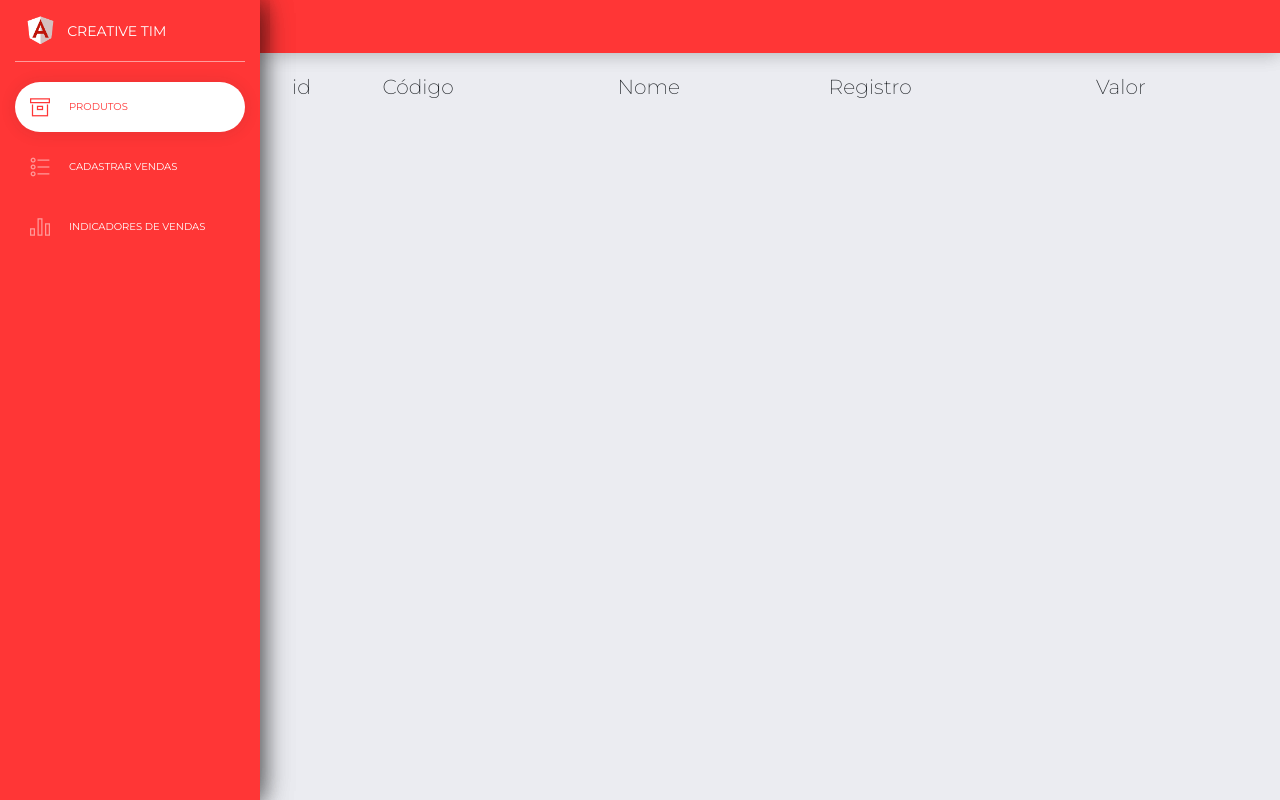
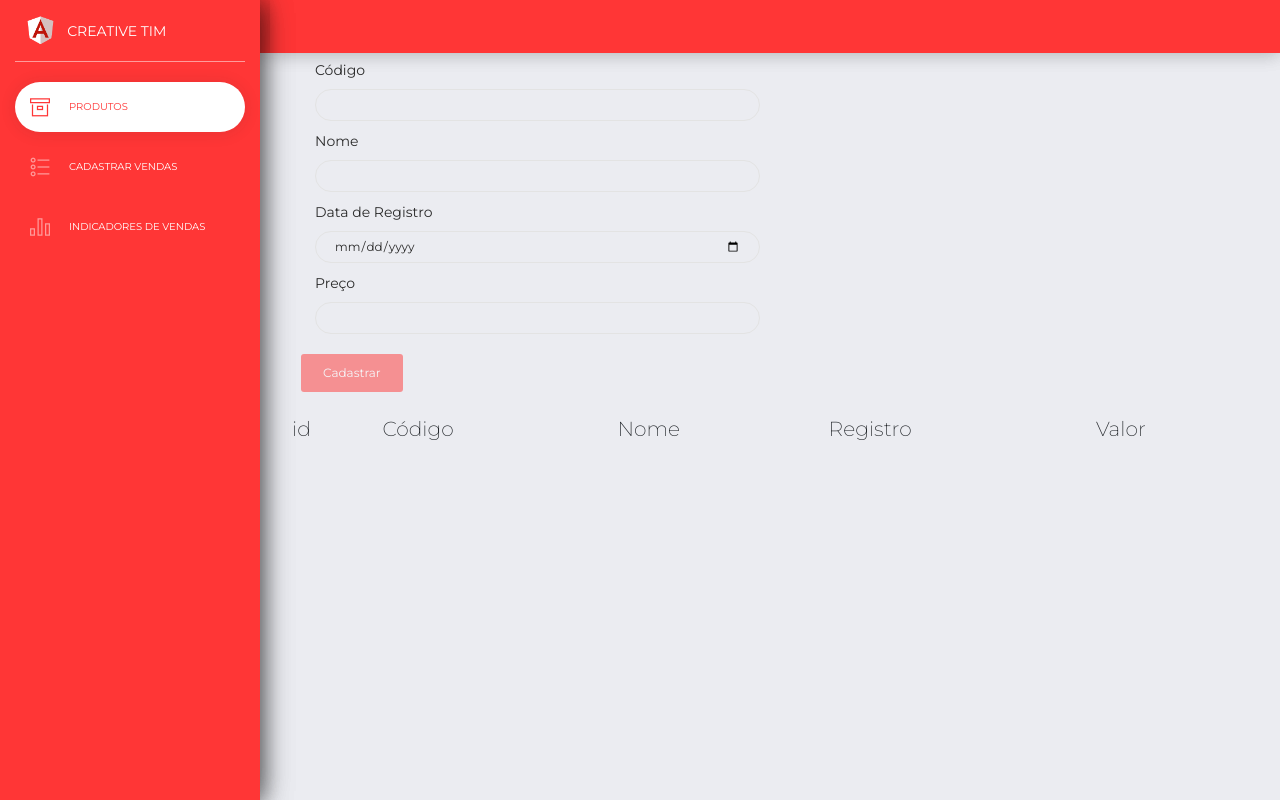
Before and after one commit to EstevamBruno/indicators, an Angular app: page /produtos in a window 1280 px wide. Built offline with nearby package versions, Linux system fonts and the light colour scheme; data requests are answered from the project's data file.

Commit message:
Alterando class de grid o bootstrap

```diff
--- a/src/app/feature-module/products/products.component.html
+++ b/src/app/feature-module/products/products.component.html
@@ -1,7 +1,12 @@
 <div style="margin-top: 60px">
   <div class="container">
     <div class="row">
-      <div class="col-sm">
+      <div class="col">
+        <app-products-form (productEventEmitter)="submit($event)"></app-products-form>
+      </div>
+    </div>
+    <div class="row">
+      <div class="col">
         <app-products-list [products]="products"></app-products-list>
       </div>
     </div>
```
